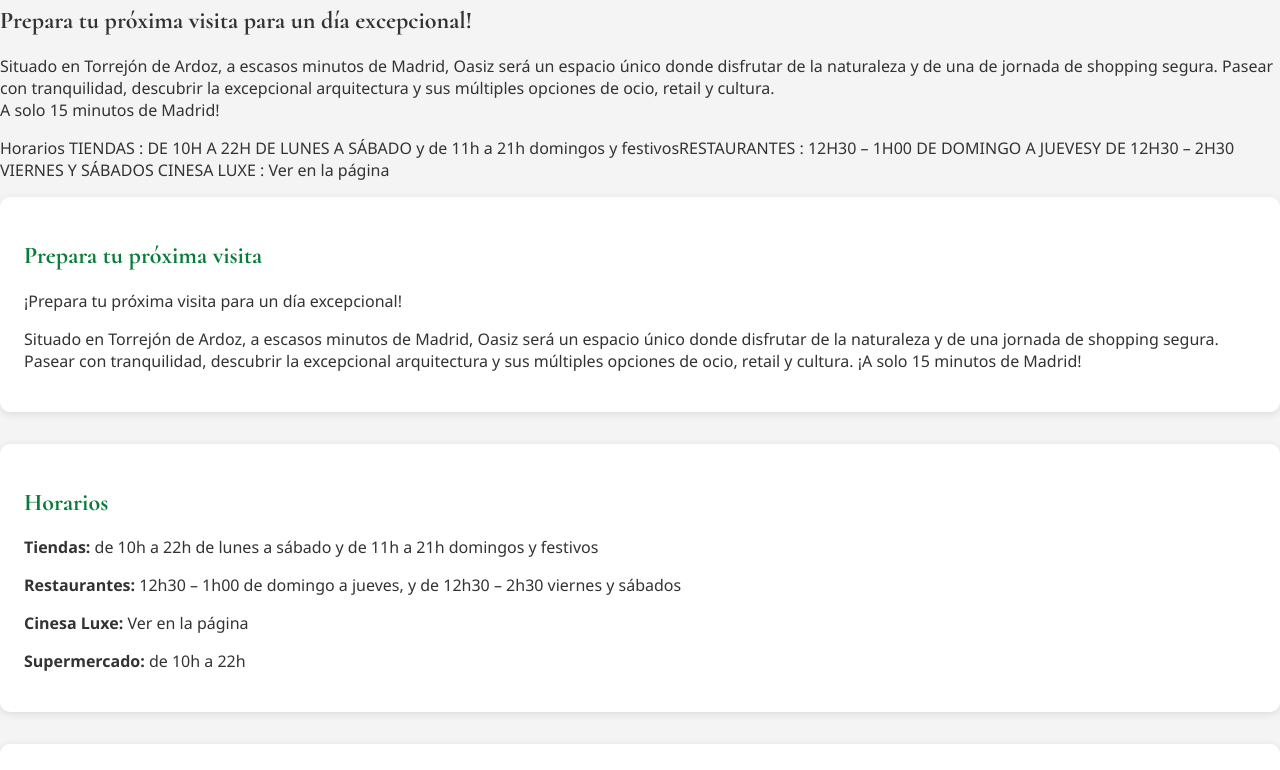
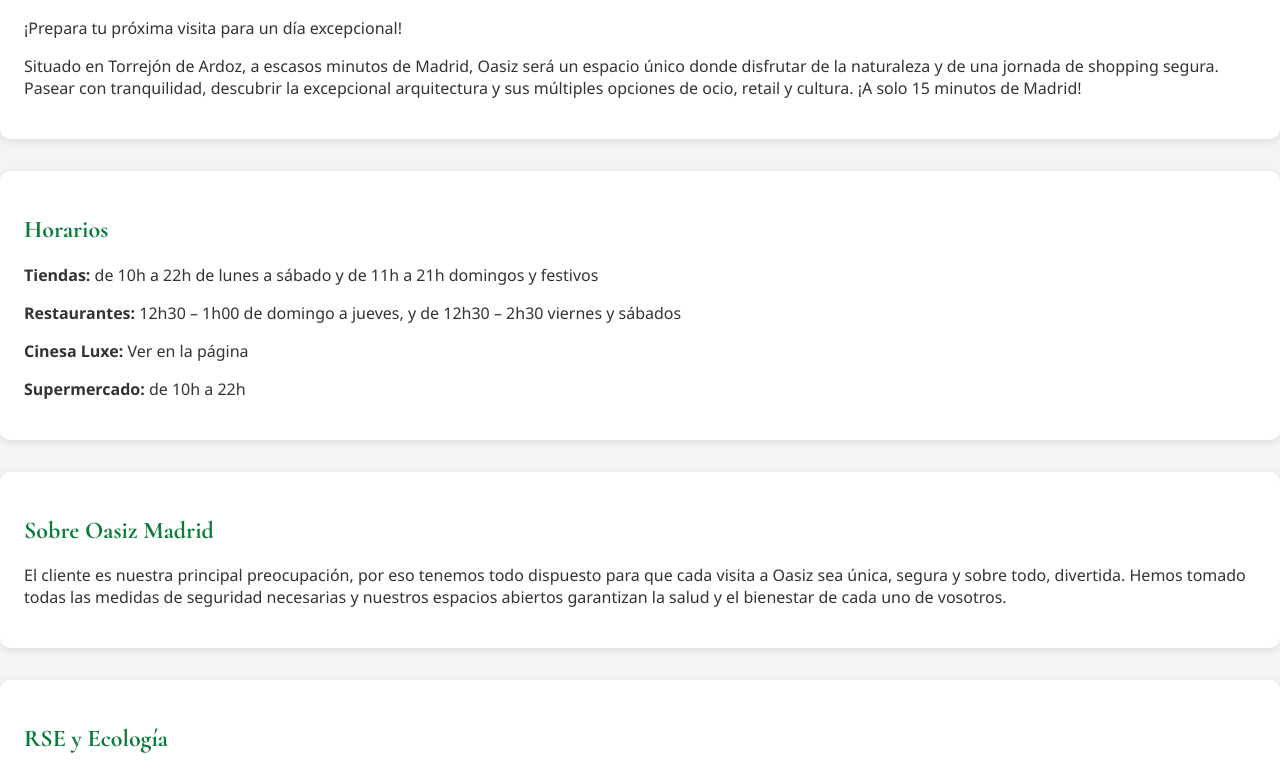
Before and after one commit to IsmaFerror/oasiz, a plain HTML site: page sub/visit/index.html in a window 1280 px wide. Shown: the part 76-846 px from the top of the page. Drawn offline with nearby package versions, Linux system fonts and the light colour scheme.

Commit message:
visit_update

```diff
--- a/sub/visit/index.html
+++ b/sub/visit/index.html
@@ -14,19 +14,6 @@
 
     </header>
     <main class="bg-light text-dark">
-        <h1 class="display-1 text-center">Una visita mágica</h1>
-        <h2 class="display-2 text-center">Prepara tu próxima visita para un día excepcional!</h2>
-        <p class="text-center p-3 text-primary-emphasis bg-primary-subtle border border-primary-subtle rounded-3">
-            Situado en Torrejón de Ardoz, a escasos minutos de Madrid, Oasiz será un
-            espacio único donde disfrutar de la naturaleza y de una de jornada de shopping
-            segura. Pasear con tranquilidad, descubrir la excepcional arquitectura y sus
-            múltiples opciones de ocio, retail y cultura.
-            <br>
-            A solo 15 minutos de Madrid!
-        </p>
-        <p>Horarios
-TIENDAS : DE 10H A 22H DE LUNES A SÁBADO y de 11h a 21h domingos y festivosRESTAURANTES : 12H30 – 1H00 DE DOMINGO A JUEVESY DE 12H30 – 2H30 VIERNES Y SÁBADOS
-CINESA LUXE : Ver en la página
 
   <div class="section">
     <h2>Prepara tu próxima visita</h2>
```
